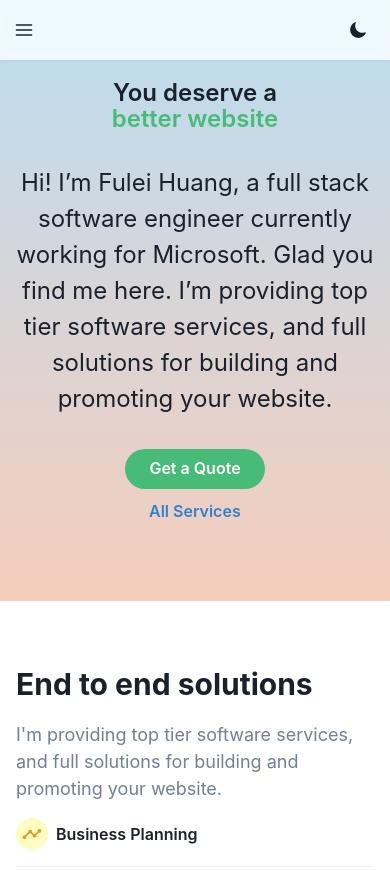
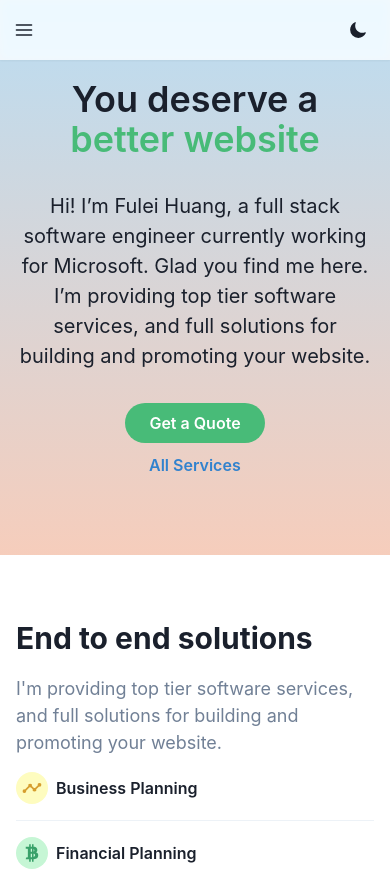
Before and after one commit to huangfulei/tutulyTech, a Next.js app: page / in a window 390 px wide. Shown: the top 871 px of the page. Built offline with nearby package versions, Linux system fonts and the light colour scheme.

Commit message:
improve text to be responsive

```diff
--- a/modules/aboutMe/index.tsx
+++ b/modules/aboutMe/index.tsx
@@ -32,7 +32,7 @@ const AboutMe: React.FC<AboutMeProps> = (props) => {
         >
           <Heading
             fontWeight={600}
-            fontSize={{ base: "2xl", sm: "4xl", md: "6xl" }}
+            fontSize={{ base: "4xl", md: "6xl" }}
             lineHeight={"110%"}
           >
             You deserve a <br />
@@ -40,7 +40,10 @@ const AboutMe: React.FC<AboutMeProps> = (props) => {
               better website
             </Text>
           </Heading>
-          <Text fontSize="2xl" className={animation["bounce-in-top"]}>
+          <Text
+            fontSize={{ base: "xl", md: "2xl" }}
+            className={animation["bounce-in-top"]}
+          >
             Hi! I’m Fulei Huang, a full stack software engineer currently
             working for Microsoft. Glad you find me here. I’m providing top tier
             software services, and full solutions for building and promoting
```
